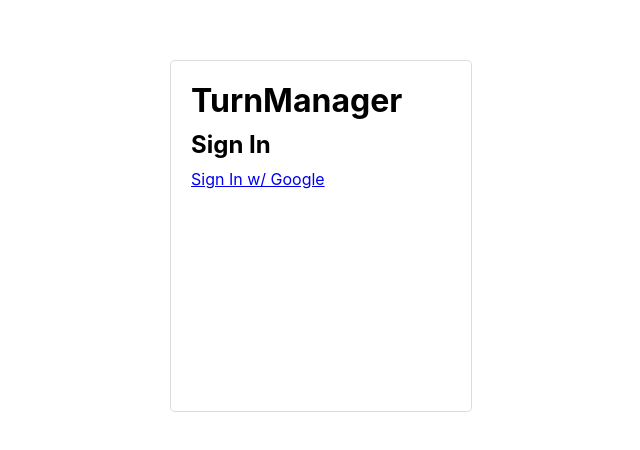
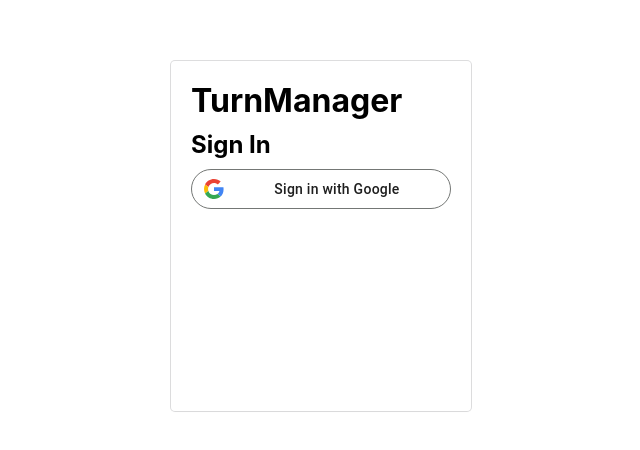
Before and after one commit to sammypham/turn-manager, a React (Create React App) app: page /login in a window 1280 px wide. Shown: the part 164-614 px from the top of the page, without its empty margins (319-959 px from the left). Built offline with nearby package versions, Linux system fonts and the light colour scheme; no server answers.

Commit message:
Google Button

```diff
--- /dev/null
+++ b/src/components/GoogleIcon/GoogleIcon.css
@@ -0,0 +1,104 @@
+.gsi-material-button {
+    -moz-user-select: none;
+    -webkit-user-select: none;
+    -ms-user-select: none;
+    -webkit-appearance: none;
+    background-color: WHITE;
+    background-image: none;
+    border: 1px solid #747775;
+    -webkit-border-radius: 20px;
+    border-radius: 20px;
+    -webkit-box-sizing: border-box;
+    box-sizing: border-box;
+    color: #1f1f1f;
+    cursor: pointer;
+    font-family: 'Roboto', arial, sans-serif;
+    font-size: 14px;
+    height: 40px;
+    letter-spacing: 0.25px;
+    outline: none;
+    overflow: hidden;
+    padding: 0 12px;
+    position: relative;
+    text-align: center;
+    -webkit-transition: background-color .218s, border-color .218s, box-shadow .218s;
+    transition: background-color .218s, border-color .218s, box-shadow .218s;
+    vertical-align: middle;
+    white-space: nowrap;
+    width: auto;
+    max-width: 400px;
+    min-width: min-content;
+    text-decoration: none;
+  }
+
+  .gsi-material-button .gsi-material-button-icon {
+    height: 20px;
+    margin-right: 12px;
+    min-width: 20px;
+    width: 20px;
+  }
+
+  .gsi-material-button .gsi-material-button-content-wrapper {
+    -webkit-align-items: center;
+    align-items: center;
+    display: flex;
+    -webkit-flex-direction: row;
+    flex-direction: row;
+    -webkit-flex-wrap: nowrap;
+    flex-wrap: nowrap;
+    height: 100%;
+    justify-content: space-between;
+    position: relative;
+    width: 100%;
+  }
+
+  .gsi-material-button .gsi-material-button-contents {
+    -webkit-flex-grow: 1;
+    flex-grow: 1;
+    font-family: 'Roboto', arial, sans-serif;
+    font-weight: 500;
+    overflow: hidden;
+    text-overflow: ellipsis;
+    vertical-align: top;
+  }
+
+  .gsi-material-button .gsi-material-button-state {
+    -webkit-transition: opacity .218s;
+    transition: opacity .218s;
+    bottom: 0;
+    left: 0;
+    opacity: 0;
+    position: absolute;
+    right: 0;
+    top: 0;
+  }
+
+  .gsi-material-button:disabled {
+    cursor: default;
+    background-color: #ffffff61;
+    border-color: #1f1f1f1f;
+  }
+
+  .gsi-material-button:disabled .gsi-material-button-contents {
+    opacity: 38%;
+  }
+
+  .gsi-material-button:disabled .gsi-material-button-icon {
+    opacity: 38%;
+  }
+
+  .gsi-material-button:not(:disabled):active .gsi-material-button-state,
+  .gsi-material-button:not(:disabled):focus .gsi-material-button-state {
+    background-color: #303030;
+    opacity: 12%;
+  }
+
+  .gsi-material-button:not(:disabled):hover {
+    -webkit-box-shadow: 0 1px 2px 0 rgba(60, 64, 67, .30), 0 1px 3px 1px rgba(60, 64, 67, .15);
+    box-shadow: 0 1px 2px 0 rgba(60, 64, 67, .30), 0 1px 3px 1px rgba(60, 64, 67, .15);
+  }
+
+  .gsi-material-button:not(:disabled):hover .gsi-material-button-state {
+    background-color: #303030;
+    opacity: 8%;
+  }
--- /dev/null
+++ b/src/components/GoogleIcon/GoogleIcon.js
@@ -0,0 +1,22 @@
+import "./GoogleIcon.css"
+
+const GoogleIcon = () => {
+    return(  <a href="http://localhost:4000/auth/google" className="gsi-material-button" >
+        <div className="gsi-material-button-state"></div>
+        <div className="gsi-material-button-content-wrapper">
+          <div className="gsi-material-button-icon">
+            <svg version="1.1" xmlns="http://www.w3.org/2000/svg" viewBox="0 0 48 48" xmlnsXlink="http://www.w3.org/1999/xlink" style={{ display: 'block' }}>
+              <path fill="#EA4335" d="M24 9.5c3.54 0 6.71 1.22 9.21 3.6l6.85-6.85C35.9 2.38 30.47 0 24 0 14.62 0 6.51 5.38 2.56 13.22l7.98 6.19C12.43 13.72 17.74 9.5 24 9.5z"></path>
+              <path fill="#4285F4" d="M46.98 24.55c0-1.57-.15-3.09-.38-4.55H24v9.02h12.94c-.58 2.96-2.26 5.48-4.78 7.18l7.73 6c4.51-4.18 7.09-10.36 7.09-17.65z"></path>
+              <path fill="#FBBC05" d="M10.53 28.59c-.48-1.45-.76-2.99-.76-4.59s.27-3.14.76-4.59l-7.98-6.19C.92 16.46 0 20.12 0 24c0 3.88.92 7.54 2.56 10.78l7.97-6.19z"></path>
+              <path fill="#34A853" d="M24 48c6.48 0 11.93-2.13 15.89-5.81l-7.73-6c-2.15 1.45-4.92 2.3-8.16 2.3-6.26 0-11.57-4.22-13.47-9.91l-7.98 6.19C6.51 42.62 14.62 48 24 48z"></path>
+              <path fill="none" d="M0 0h48v48H0z"></path>
+            </svg>
+          </div>
+          <span className="gsi-material-button-contents">Sign in with Google</span>
+          <span style={{ display: 'none' }}>Sign in with Google</span>
+        </div>
+    </a>)
+}
+
+export default GoogleIcon
--- a/src/context/TurnManagerProvider.js
+++ b/src/context/TurnManagerProvider.js
@@ -1,4 +1,6 @@
 import React, { createContext, useState } from 'react';
+
+
 
 export const TurnManagerContext = createContext();
 
--- a/src/pages/Login/Login.js
+++ b/src/pages/Login/Login.js
@@ -1,4 +1,6 @@
 import "./Login.css"
+import GoogleIcon from "../../components/GoogleIcon/GoogleIcon.js";
+
 
 const Login = () => {
     return (
@@ -9,9 +11,9 @@
             <div className="login-header">
                 Sign In
             </div>
-            <a href="http://localhost:4000/auth/google">
-                Sign In w/ Google
-            </a>
+            <GoogleIcon href="http://localhost:4000/auth/google">
+
+                </GoogleIcon>
         </div>
     );
 };
```
Also changed, not shown: src/pages/Setting/Setting.css (added, +39 -0 lines).
